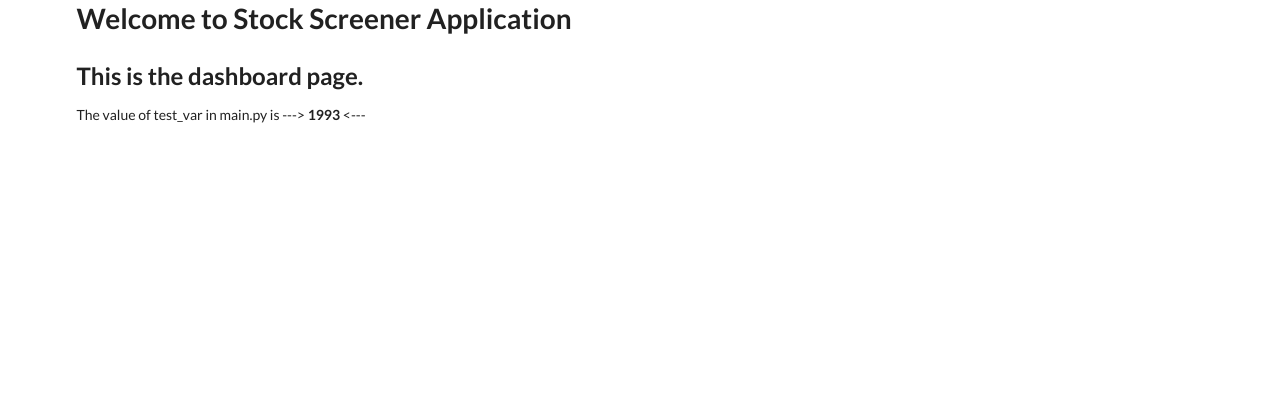
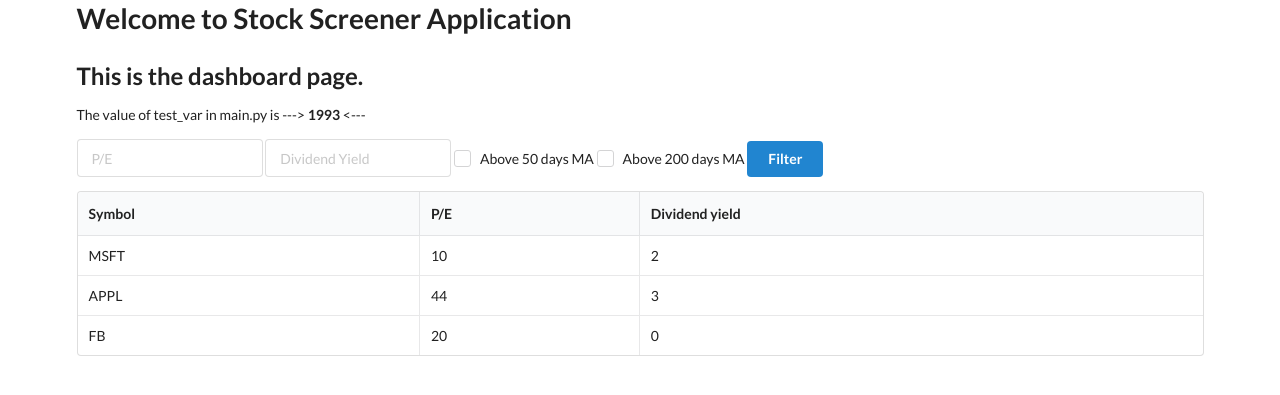
Before and after one commit to dqcuong93/demo-fastapi, a FastAPI app: page / in a window 1280 px wide. Shown: the top 395 px of the page. Run offline with FastAPI, Linux system fonts and the light colour scheme; some libraries are stand-ins or nearby versions.

Commit message:
Add table, input and button

```diff
--- a/stock-screener/templates/home.html
+++ b/stock-screener/templates/home.html
@@ -3,4 +3,51 @@
 {% block content %}
     <h2>This is the dashboard page.</h2>
     <p>The value of test_var in main.py is ---> <b>{{ test_var }}</b> <---</p>
+
+    <div class="ui input">
+        <input type="text" placeholder="P/E">
+    </div>
+
+    <div class="ui input">
+        <input type="text" placeholder="Dividend Yield">
+    </div>
+
+    <div class="ui checkbox">
+        <input type="checkbox" name="example">
+        <label>Above 50 days MA</label>
+    </div>
+
+    <div class="ui checkbox">
+        <input type="checkbox" name="example">
+        <label>Above 200 days MA</label>
+    </div>
+
+    <button class="ui button primary">Filter</button>
+
+    <table class="ui celled table">
+        <thead>
+        <tr>
+            <th>Symbol</th>
+            <th>P/E</th>
+            <th>Dividend yield</th>
+        </tr>
+        </thead>
+        <tbody>
+        <tr>
+            <td data-label="Name">MSFT</td>
+            <td data-label="Age">10</td>
+            <td data-label="Job">2</td>
+        </tr>
+        <tr>
+            <td data-label="Name">APPL</td>
+            <td data-label="Age">44</td>
+            <td data-label="Job">3</td>
+        </tr>
+        <tr>
+            <td data-label="Name">FB</td>
+            <td data-label="Age">20</td>
+            <td data-label="Job">0</td>
+        </tr>
+        </tbody>
+    </table>
 {% endblock %}
```
